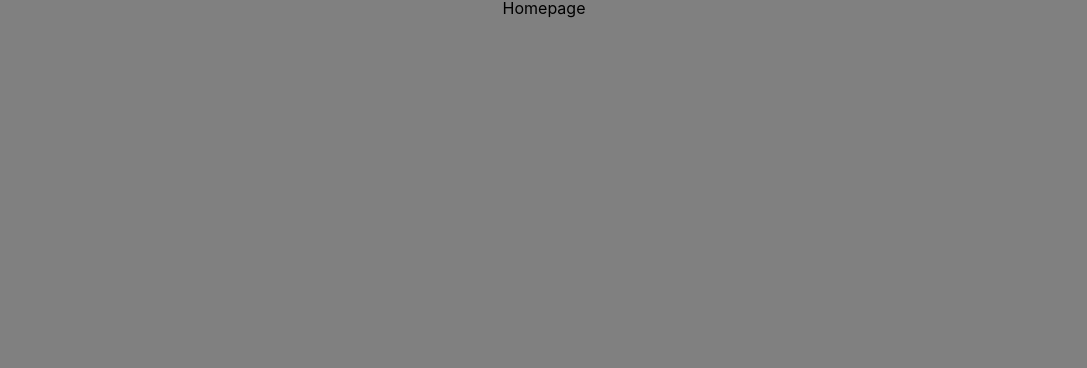
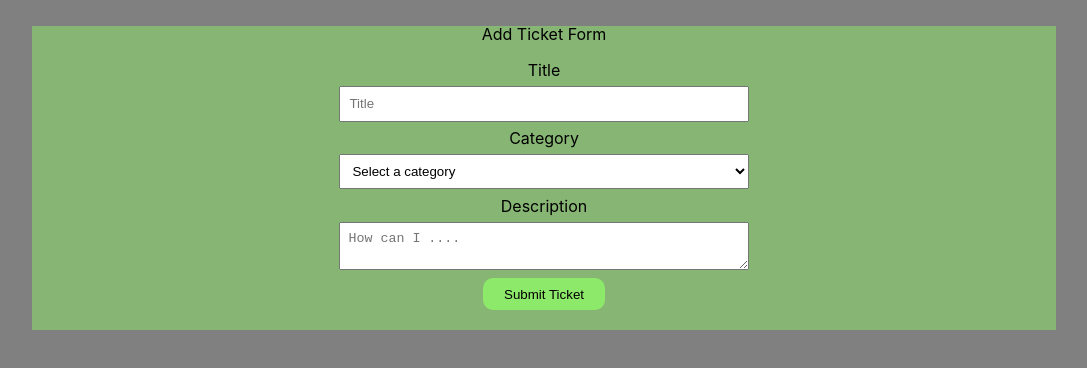
Before and after one commit to mjherich/Lambda-School-Coursework, a React (Create React App) app in the folder devdesk/: page / in a window 1280 px wide. Shown: the top 368 px of the page, without its empty margins (96-1183 px from the left). Built offline with nearby package versions, Linux system fonts and the light colour scheme.

Commit message:
styled add ticket form

```diff
--- a/devdesk/src/App.css
+++ b/devdesk/src/App.css
@@ -4,6 +4,7 @@
   height: 100vh;
 }
 
+/* Dashboard Styles */
 .dashboard {
   background: rgb(141,233,105, 0.5) ;
   width: 80%;
@@ -30,3 +31,34 @@
 .ticket-card p {
  margin:4%;
 }
+
+/* Form Styles */
+
+.form-div{
+  background: rgb(141,233,105, 0.5) ;
+  width: 80%;
+  margin: 2% auto;
+}
+
+.form-div form {
+  display:flex;
+  flex-direction:column;
+  width: 40%;
+  margin: 0 auto;
+  padding:2%;
+}
+
+.form-div input, .form-div select, .form-div textarea {
+ padding: 2%;
+ margin:2% 0%;
+}
+
+ .form-div button {
+   width:30%;
+   margin:0 auto;
+   background: #8DE969 ;
+   border:none;
+   padding:2%;
+   border-radius:10px;
+   cursor: pointer;
+ }
--- a/devdesk/src/App.js
+++ b/devdesk/src/App.js
@@ -1,24 +1,13 @@
-import React, { useState } from 'react';
-import { Route } from "react-router-dom";
+import React from 'react';
 import './App.css';
 
-import Signup from "./components/UserOnboarding/Signup";
-import Login from "./components/UserOnboarding/Login";
-import StudentDashboard from "./components/Student/StudentDashboard";
+import AddTicket from './components/Student/AddTicket'
 
 function App() {
 
   return (
     <div className="App">
-      <Route exact path="/" render={() =>
-        <>
-          <div>Homepage</div>
-        </>
-      }
-      />
-      <Route path="/signup/" render={(props) => <Signup {...props} />} />
-      <Route path="/login/" render={(props) => <Login {...props} />} />
-      <Route path="/student-dashboard" render={() => <StudentDashboard />} />
+      <AddTicket />
     </div>
   );
 }
--- a/devdesk/src/components/Student/AddTicket.js
+++ b/devdesk/src/components/Student/AddTicket.js
@@ -26,14 +26,15 @@ const AddTicket = () => {
         e.preventDefault();
         setTicket(initialTicket);
     }
-    console.log(ticket);
+
     return (
-        <div>
+        <div className='form-div'>
+            <h2>Add Ticket Form</h2>
             <form onSubmit={handleSubmit}>
                 <label>Title</label>
-                <input type='text' name='title' placeholder='Title' value={ticket.title} onChange={handleChange} />
+                <input className='inputs' type='text' name='title' placeholder='Title' value={ticket.title} onChange={handleChange} />
                 <label>Category</label>
-                <select name='category' onChange={handleChange} value={ticket.category}>
+                <select className='inputs' name='category' onChange={handleChange} value={ticket.category}>
                     <option>Select a category</option>
                     <option value="html">HTML</option>
                     <option value="css">CSS</option>
@@ -43,7 +44,7 @@ const AddTicket = () => {
                     <option value="other">Other</option>
                 </select>
                 <label>Description</label>
-                <textarea name='description' placeholder='How can I ....' onChange={handleChange} value={ticket.description} />
+                <textarea className='inputs' name='description' placeholder='How can I ....' onChange={handleChange} value={ticket.description} />
                 <button type='submit'>Submit Ticket</button>
             </form>
         </div>
```
